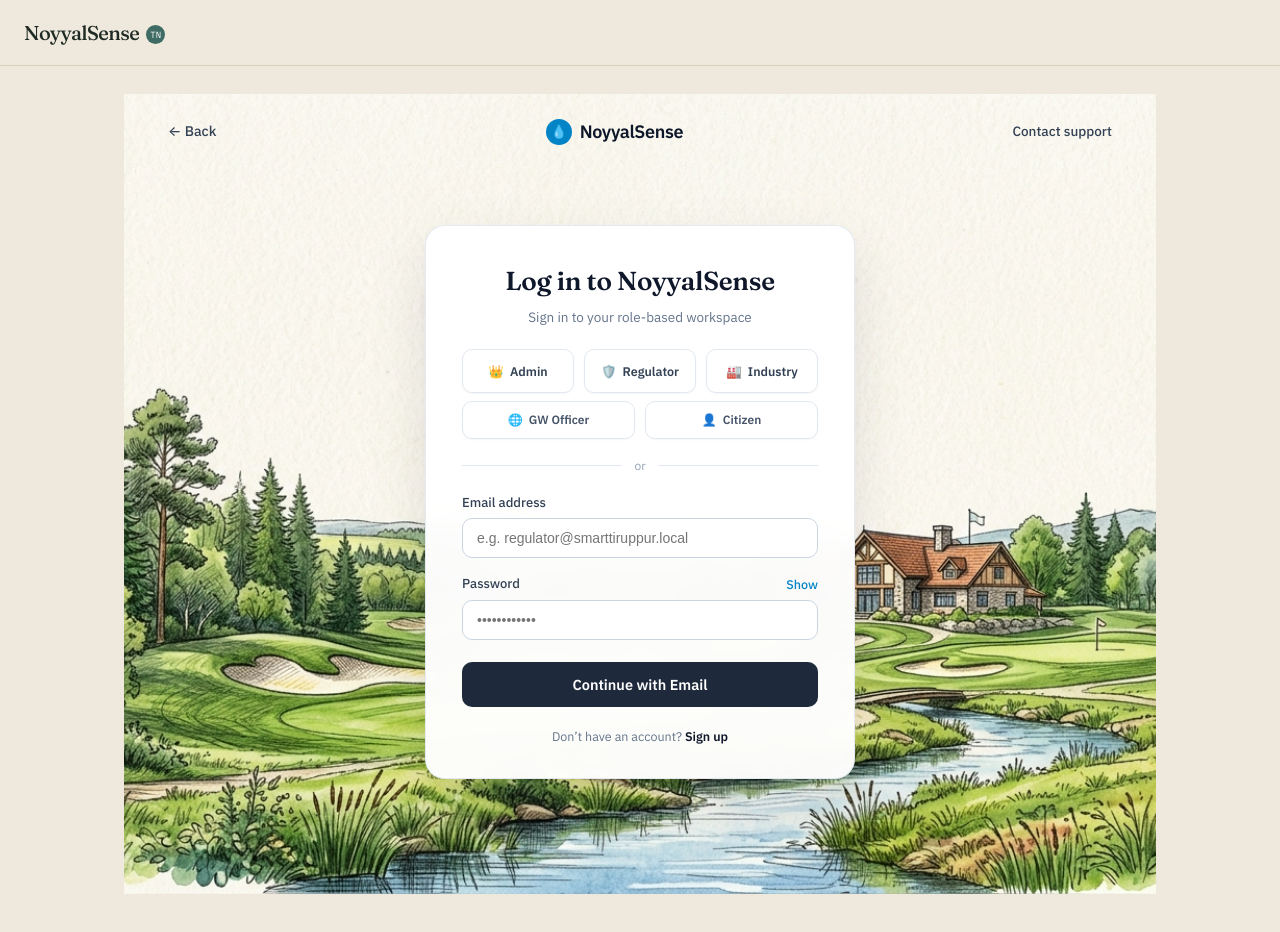
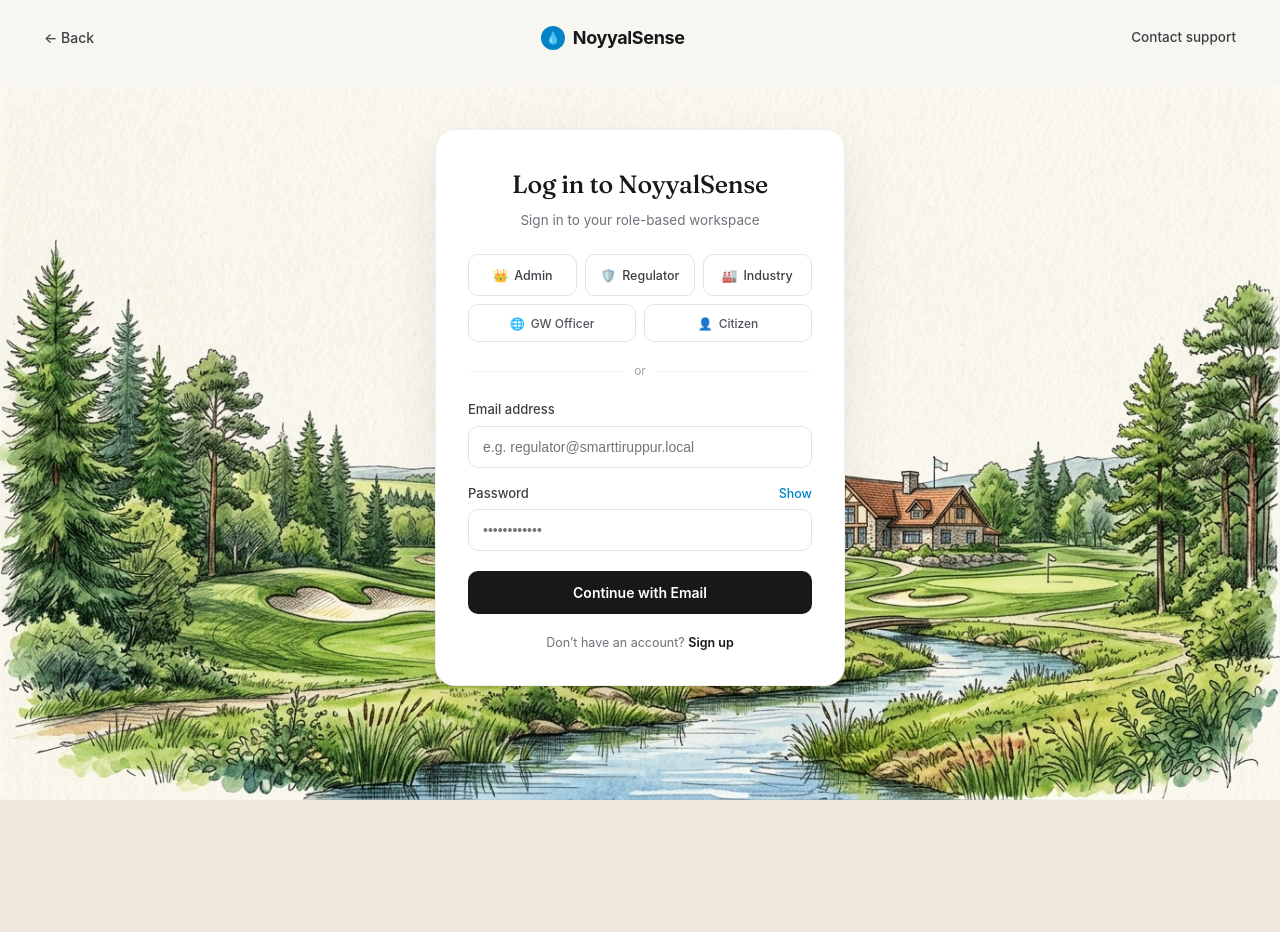
Before and after one commit to THISHA-SAMPATH/smart-tiruppur, a Next.js app: page /login in a window 1280 px wide. Shown: the top 932 px of the page. After the commit the page ends 800 px from the top, so only its background shows below. Built offline with nearby package versions, Linux system fonts and the light colour scheme; no server answers.

Commit message:
style(login): make login page full viewport overlay matching reference image exactly

```diff
--- a/app/login/page.tsx
+++ b/app/login/page.tsx
@@ -89,33 +89,41 @@ function LoginForm() {
   return (
     <div
       style={{
-        minHeight: "100vh",
-        width: "100%",
+        position: "fixed",
+        top: 0,
+        left: 0,
+        right: 0,
+        bottom: 0,
+        width: "100vw",
+        height: "100vh",
+        zIndex: 9999,
+        overflowY: "auto",
+        background: "#f7f6f0 url('/noyyal_green_landscape_backdrop.jpg') no-repeat bottom center",
+        backgroundSize: "100% auto",
         display: "flex",
         flexDirection: "column",
         justifyContent: "space-between",
-        background: "#faf9f5 url('/noyyal_green_landscape_backdrop.jpg') no-repeat bottom center / cover",
-        fontFamily: "'IBM Plex Sans', -apple-system, BlinkMacSystemFont, 'Segoe UI', Roboto, sans-serif",
-        color: "#0f172a",
-        position: "relative",
+        fontFamily: "-apple-system, BlinkMacSystemFont, 'Segoe UI', Roboto, Helvetica, Arial, sans-serif",
+        color: "#18181b",
+        boxSizing: "border-box",
       }}
     >
-      {/* Top Header Navigation */}
+      {/* Header Navigation floating over backdrop */}
       <header
         style={{
           display: "flex",
           justifyContent: "space-between",
           alignItems: "center",
           padding: "24px 44px",
-          position: "relative",
-          zIndex: 10,
+          width: "100%",
+          boxSizing: "border-box",
         }}
       >
         <Link
           href="/"
           style={{
             fontSize: "14px",
-            color: "#334155",
+            color: "#3f3f46",
             textDecoration: "none",
             fontWeight: 500,
             display: "flex",
@@ -126,6 +134,7 @@ function LoginForm() {
           ← Back
         </Link>
 
+        {/* Center Logo */}
         <div
           style={{
             display: "flex",
@@ -133,20 +142,21 @@ function LoginForm() {
             gap: "8px",
             fontWeight: 700,
             fontSize: "18px",
+            color: "#18181b",
             letterSpacing: "-0.02em",
           }}
         >
           <span
             style={{
-              width: "26px",
-              height: "26px",
+              width: "24px",
+              height: "24px",
               borderRadius: "50%",
               background: "#0284c7",
               color: "#ffffff",
               display: "inline-flex",
               alignItems: "center",
               justifyContent: "center",
-              fontSize: "13px",
+              fontSize: "12px",
             }}
           >
             💧
@@ -158,7 +168,7 @@ function LoginForm() {
           href="mailto:support@smarttiruppur.local"
           style={{
             fontSize: "13.5px",
-            color: "#334155",
+            color: "#3f3f46",
             textDecoration: "none",
             fontWeight: 500,
           }}
@@ -173,30 +183,30 @@ function LoginForm() {
           display: "flex",
           justifyContent: "center",
           alignItems: "center",
-          padding: "10px 16px 70px",
+          padding: "20px 16px 80px",
           flex: 1,
-          zIndex: 10,
         }}
       >
         <div
           style={{
-            background: "rgba(255, 255, 255, 0.97)",
-            backdropFilter: "blur(12px)",
+            background: "#ffffff",
             borderRadius: "20px",
-            boxShadow: "0 25px 60px rgba(15, 23, 42, 0.1), 0 4px 16px rgba(0, 0, 0, 0.03)",
-            border: "1px solid rgba(226, 232, 240, 0.9)",
+            boxShadow: "0 20px 50px rgba(0, 0, 0, 0.08), 0 1px 3px rgba(0, 0, 0, 0.04)",
+            border: "1px solid rgba(0, 0, 0, 0.06)",
             width: "100%",
-            maxWidth: "430px",
-            padding: "36px 36px 32px",
+            maxWidth: "410px",
+            padding: "36px 32px 32px",
+            boxSizing: "border-box",
           }}
         >
-          <div style={{ textAlign: "center", marginBottom: "22px" }}>
+          {/* Card Title & Subtitle */}
+          <div style={{ textAlign: "center", marginBottom: "24px" }}>
             <h1
               style={{
-                fontSize: "26px",
-                fontFamily: "'Fraunces', serif",
-                fontWeight: 600,
-                color: "#0f172a",
+                fontSize: "25px",
+                fontFamily: "'Fraunces', Georgia, serif",
+                fontWeight: 500,
+                color: "#18181b",
                 margin: "0 0 6px",
                 letterSpacing: "-0.01em",
               }}
@@ -206,7 +216,7 @@ function LoginForm() {
             <p
               style={{
                 fontSize: "13.5px",
-                color: "#64748b",
+                color: "#71717a",
                 margin: 0,
               }}
             >
@@ -214,13 +224,13 @@ function LoginForm() {
             </p>
           </div>
 
-          {/* Quick Social / Role Pills Bar matching reference screenshot */}
-          <div style={{ marginBottom: "18px" }}>
+          {/* Quick Role Selection Pills */}
+          <div style={{ marginBottom: "20px" }}>
             <div
               style={{
                 display: "grid",
                 gridTemplateColumns: "repeat(3, 1fr)",
-                gap: "10px",
+                gap: "8px",
                 marginBottom: "8px",
               }}
             >
@@ -228,19 +238,18 @@ function LoginForm() {
                 type="button"
                 onClick={() => selectDemoRole("admin", "admin@smarttiruppur.local")}
                 style={{
-                  height: "44px",
+                  height: "42px",
                   borderRadius: "10px",
-                  border: selectedRole === "admin" ? "2px solid #0284c7" : "1px solid #e2e8f0",
-                  background: selectedRole === "admin" ? "#f0f9ff" : "#ffffff",
-                  color: selectedRole === "admin" ? "#0369a1" : "#334155",
-                  fontWeight: 600,
+                  border: selectedRole === "admin" ? "1.5px solid #18181b" : "1px solid #e4e4e7",
+                  background: selectedRole === "admin" ? "#fafafa" : "#ffffff",
+                  color: selectedRole === "admin" ? "#18181b" : "#3f3f46",
+                  fontWeight: 500,
                   fontSize: "12.5px",
                   cursor: "pointer",
                   display: "flex",
                   alignItems: "center",
                   justifyContent: "center",
                   gap: "6px",
-                  boxShadow: "0 1px 2px rgba(0,0,0,0.04)",
                   transition: "all 0.15s ease",
                 }}
               >
@@ -252,19 +261,18 @@ function LoginForm() {
                 type="button"
                 onClick={() => selectDemoRole("regulator", "regulator@smarttiruppur.local")}
                 style={{
-                  height: "44px",
+                  height: "42px",
                   borderRadius: "10px",
-                  border: selectedRole === "regulator" ? "2px solid #0284c7" : "1px solid #e2e8f0",
-                  background: selectedRole === "regulator" ? "#f0f9ff" : "#ffffff",
-                  color: selectedRole === "regulator" ? "#0369a1" : "#334155",
-                  fontWeight: 600,
+                  border: selectedRole === "regulator" ? "1.5px solid #18181b" : "1px solid #e4e4e7",
+                  background: selectedRole === "regulator" ? "#fafafa" : "#ffffff",
+                  color: selectedRole === "regulator" ? "#18181b" : "#3f3f46",
+                  fontWeight: 500,
                   fontSize: "12.5px",
                   cursor: "pointer",
                   display: "flex",
                   alignItems: "center",
                   justifyContent: "center",
                   gap: "6px",
-                  boxShadow: "0 1px 2px rgba(0,0,0,0.04)",
                   transition: "all 0.15s ease",
                 }}
               >
@@ -276,19 +284,18 @@ function LoginForm() {
                 type="button"
                 onClick={() => selectDemoRole("industry", "industry@smarttiruppur.local")}
                 style={{
-                  height: "44px",
+                  height: "42px",
                   borderRadius: "10px",
-                  border: selectedRole === "industry" ? "2px solid #0284c7" : "1px solid #e2e8f0",
-                  background: selectedRole === "industry" ? "#f0f9ff" : "#ffffff",
-                  color: selectedRole === "industry" ? "#0369a1" : "#334155",
-                  fontWeight: 600,
+                  border: selectedRole === "industry" ? "1.5px solid #18181b" : "1px solid #e4e4e7",
+                  background: selectedRole === "industry" ? "#fafafa" : "#ffffff",
+                  color: selectedRole === "industry" ? "#18181b" : "#3f3f46",
+                  fontWeight: 500,
                   fontSize: "12.5px",
                   cursor: "pointer",
                   display: "flex",
                   alignItems: "center",
                   justifyContent: "center",
                   gap: "6px",
-                  boxShadow: "0 1px 2px rgba(0,0,0,0.04)",
                   transition: "all 0.15s ease",
                 }}
               >
@@ -301,7 +308,7 @@ function LoginForm() {
               style={{
                 display: "grid",
                 gridTemplateColumns: "1fr 1fr",
-                gap: "10px",
+                gap: "8px",
               }}
             >
               <button
@@ -310,17 +317,16 @@ function LoginForm() {
                 style={{
                   height: "38px",
                   borderRadius: "10px",
-                  border: selectedRole === "groundwater" ? "2px solid #0284c7" : "1px solid #e2e8f0",
-                  background: selectedRole === "groundwater" ? "#f0f9ff" : "#ffffff",
-                  color: selectedRole === "groundwater" ? "#0369a1" : "#475569",
-                  fontWeight: 600,
+                  border: selectedRole === "groundwater" ? "1.5px solid #18181b" : "1px solid #e4e4e7",
+                  background: selectedRole === "groundwater" ? "#fafafa" : "#ffffff",
+                  color: selectedRole === "groundwater" ? "#18181b" : "#52525b",
+                  fontWeight: 500,
                   fontSize: "12px",
                   cursor: "pointer",
                   display: "flex",
                   alignItems: "center",
                   justifyContent: "center",
                   gap: "6px",
-                  boxShadow: "0 1px 2px rgba(0,0,0,0.04)",
                   transition: "all 0.15s ease",
                 }}
               >
@@ -334,17 +340,16 @@ function LoginForm() {
                 style={{
                   height: "38px",
                   borderRadius: "10px",
-                  border: selectedRole === "citizen" ? "2px solid #0284c7" : "1px solid #e2e8f0",
-                  background: selectedRole === "citizen" ? "#f0f9ff" : "#ffffff",
-                  color: selectedRole === "citizen" ? "#0369a1" : "#475569",
-                  fontWeight: 600,
+                  border: selectedRole === "citizen" ? "1.5px solid #18181b" : "1px solid #e4e4e7",
+                  background: selectedRole === "citizen" ? "#fafafa" : "#ffffff",
+                  color: selectedRole === "citizen" ? "#18181b" : "#52525b",
+                  fontWeight: 500,
                   fontSize: "12px",
                   cursor: "pointer",
                   display: "flex",
                   alignItems: "center",
                   justifyContent: "center",
                   gap: "6px",
-                  boxShadow: "0 1px 2px rgba(0,0,0,0.04)",
                   transition: "all 0.15s ease",
                 }}
               >
@@ -359,22 +364,22 @@ function LoginForm() {
             style={{
               display: "flex",
               alignItems: "center",
-              margin: "18px 0",
-              color: "#94a3b8",
+              margin: "20px 0",
+              color: "#a1a1aa",
               fontSize: "12px",
             }}
           >
-            <div style={{ flex: 1, height: "1px", background: "#e2e8f0" }} />
-            <span style={{ padding: "0 12px" }}>or</span>
-            <div style={{ flex: 1, height: "1px", background: "#e2e8f0" }} />
+            <div style={{ flex: 1, height: "1px", background: "#f4f4f5" }} />
+            <span style={{ padding: "0 10px", color: "#a1a1aa" }}>or</span>
+            <div style={{ flex: 1, height: "1px", background: "#f4f4f5" }} />
           </div>
 
-          {/* Error Message Display */}
+          {/* Error Message */}
           {error && (
             <div
               style={{
                 background: "#fef2f2",
-                border: "1px solid #fecaca",
+                border: "1px solid #fee2e2",
                 color: "#991b1b",
                 padding: "10px 14px",
                 borderRadius: "10px",
@@ -386,7 +391,7 @@ function LoginForm() {
             </div>
           )}
 
-          {/* Login Form */}
+          {/* Form */}
           <form onSubmit={handleSubmit} style={{ display: "grid", gap: "16px" }}>
             <div>
               <label
@@ -395,7 +400,7 @@ function LoginForm() {
                   display: "block",
                   fontSize: "13px",
                   fontWeight: 500,
-                  color: "#334155",
+                  color: "#3f3f46",
                   marginBottom: "6px",
                 }}
               >
@@ -411,11 +416,11 @@ function LoginForm() {
                 disabled={loading}
                 style={{
                   width: "100%",
-                  padding: "11px 14px",
-                  border: "1px solid #cbd5e1",
+                  padding: "12px 14px",
+                  border: "1px solid #e4e4e7",
                   borderRadius: "10px",
                   background: "#ffffff",
-                  color: "#0f172a",
+                  color: "#18181b",
                   fontSize: "14px",
                   outline: "none",
                   boxSizing: "border-box",
@@ -437,7 +442,7 @@ function LoginForm() {
                   style={{
                     fontSize: "13px",
                     fontWeight: 500,
-                    color: "#334155",
+                    color: "#3f3f46",
                   }}
                 >
                   Password
@@ -468,11 +473,11 @@ function LoginForm() {
                 disabled={loading}
                 style={{
                   width: "100%",
-                  padding: "11px 14px",
-                  border: "1px solid #cbd5e1",
+                  padding: "12px 14px",
+                  border: "1px solid #e4e4e7",
                   borderRadius: "10px",
                   background: "#ffffff",
-                  color: "#0f172a",
+                  color: "#18181b",
                   fontSize: "14px",
                   outline: "none",
                   boxSizing: "border-box",
@@ -486,16 +491,16 @@ function LoginForm() {
               disabled={loading}
               style={{
                 width: "100%",
-                background: "#1e293b",
+                background: "#18181b",
                 color: "#ffffff",
                 border: "none",
                 borderRadius: "10px",
                 padding: "13px",
-                fontSize: "14.5px",
+                fontSize: "14px",
                 fontWeight: 600,
                 cursor: loading ? "wait" : "pointer",
-                marginTop: "6px",
-                transition: "background 0.2s ease",
+                marginTop: "4px",
+                transition: "background 0.15s ease",
               }}
             >
               {loading ? "Authenticating session…" : "Continue with Email"}
@@ -505,7 +510,7 @@ function LoginForm() {
           <p
             style={{
               fontSize: "12.5px",
-              color: "#64748b",
+              color: "#71717a",
               textAlign: "center",
               marginTop: "20px",
               marginBottom: 0,
@@ -515,7 +520,7 @@ function LoginForm() {
             <a
               href="mailto:admin@smarttiruppur.local"
               style={{
-                color: "#0f172a",
+                color: "#18181b",
                 fontWeight: 600,
                 textDecoration: "none",
               }}
@@ -534,7 +539,7 @@ export default function LoginPage() {
     <Suspense
       fallback={
         <div style={{ textAlign: "center", padding: "60px 20px" }}>
-          <p style={{ color: "#64748b", fontSize: "14px" }}>Loading portal…</p>
+          <p style={{ color: "#71717a", fontSize: "14px" }}>Loading portal…</p>
         </div>
       }
     >
--- a/components/Nav.tsx
+++ b/components/Nav.tsx
@@ -7,6 +7,8 @@ import { useAuth } from "@/components/AuthProvider";
 export default function Nav() {
   const pathname = usePathname();
   const { user, logout, loading } = useAuth();
+
+  if (pathname === "/login") return null;
 
   const isActive = (path: string) =>
     path === "/" ? pathname === "/" : pathname.startsWith(path);
```
